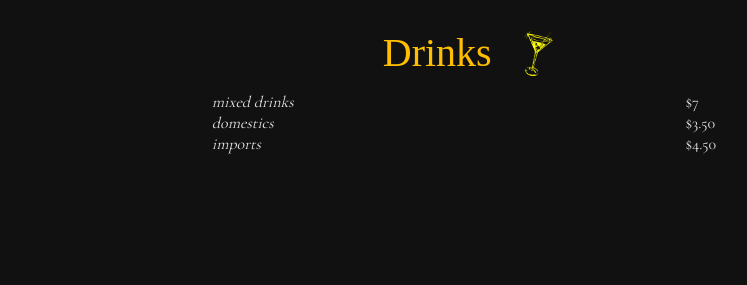
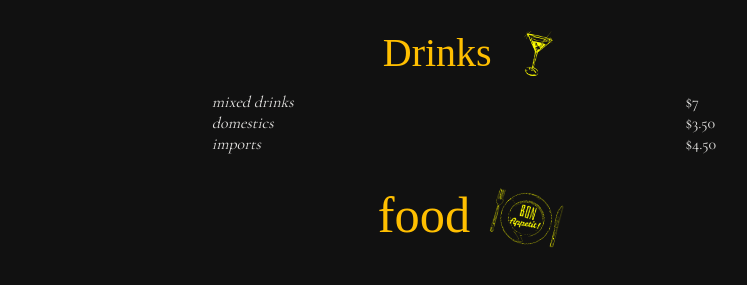
Before and after one commit to N335T3R/restaurant-ODIN, a website built with webpack: page src/template.html in a window 1280 px wide. Both pictures are taken after a click on the button "menu". Shown: the part 169-454 px from the top of the page, without its empty margins (152-899 px from the left). Built offline with nearby package versions, Linux system fonts and the light colour scheme; a web font is replaced by a local one.

Commit message:
Food Header and icon added to menu;

```diff
--- a/src/pages/about.js
+++ b/src/pages/about.js
@@ -2,6 +2,4 @@ export default function displayAbout() {
     console.log("About page activated");
 
     const content = document.getElementById('content');
-
-    const aboutHeader = document.createElement
 }
--- a/src/pages/menu.js
+++ b/src/pages/menu.js
@@ -1,4 +1,5 @@
 import Martini from "../assets/martini.png";
+import Plate from "../assets/plate.png";
 
 export default function displayMenu() {
     console.log('Menu page activated');
@@ -78,6 +79,26 @@ export default function displayMenu() {
     // END DRINKS
 
 
+    // FOOD
 
+    const foodMenu = document.createElement('div');
+    foodMenu.classList.add('foodMenu');
+    menu.appendChild(foodMenu);
+
+    // food HEADER
+    const foodHeader = document.createElement('div');
+    foodHeader.classList.add('foodHeader');
+    foodMenu.appendChild(foodHeader);
+
+    const food = document.createElement('h1');
+    food.textContent = "food";
+    foodHeader.appendChild(food);
+
+    const plate = new Image();
+    plate.src = Plate;
+    plate.classList.add('plate');
+    foodHeader.appendChild(plate);
+    // end food HEADER
+    // END FOOD
 
 };
--- a/src/styles.css
+++ b/src/styles.css
@@ -89,7 +89,7 @@ nav > button:hover {
     /* drinks */
     .drinkMenu {
         display: block;
-    margin: 2rem 0 0 0;
+        margin: 2rem 0 1rem 0;
         transform: translateX(-.75rem);
     }
     /* drinks headers */
@@ -147,6 +147,29 @@ nav > button:hover {
     /* end drink list */
     /* end drinks */
 
+
+/* FOOD */
+
+    .foodMenu {
+        display: block;
+        margin: 2rem 0 1rem 0;
+    }
+    .foodHeader {
+        display: flex;
+        justify-content: center;
+        max-height: 4.75rem;
+        transform: translateX(-1rem);
+    }
+    .foodHeader > h1 {
+        font-size: 3.15rem;
+    }
+    .plate {
+        margin: 0 0 0 1rem;
+        max-width: 5rem;
+        transform: rotate(15deg);
+    }
+
+/* END FOOD */
 /* END MENU */
 
 
```
Lines whose indentation alone changed are shown as unchanged.
